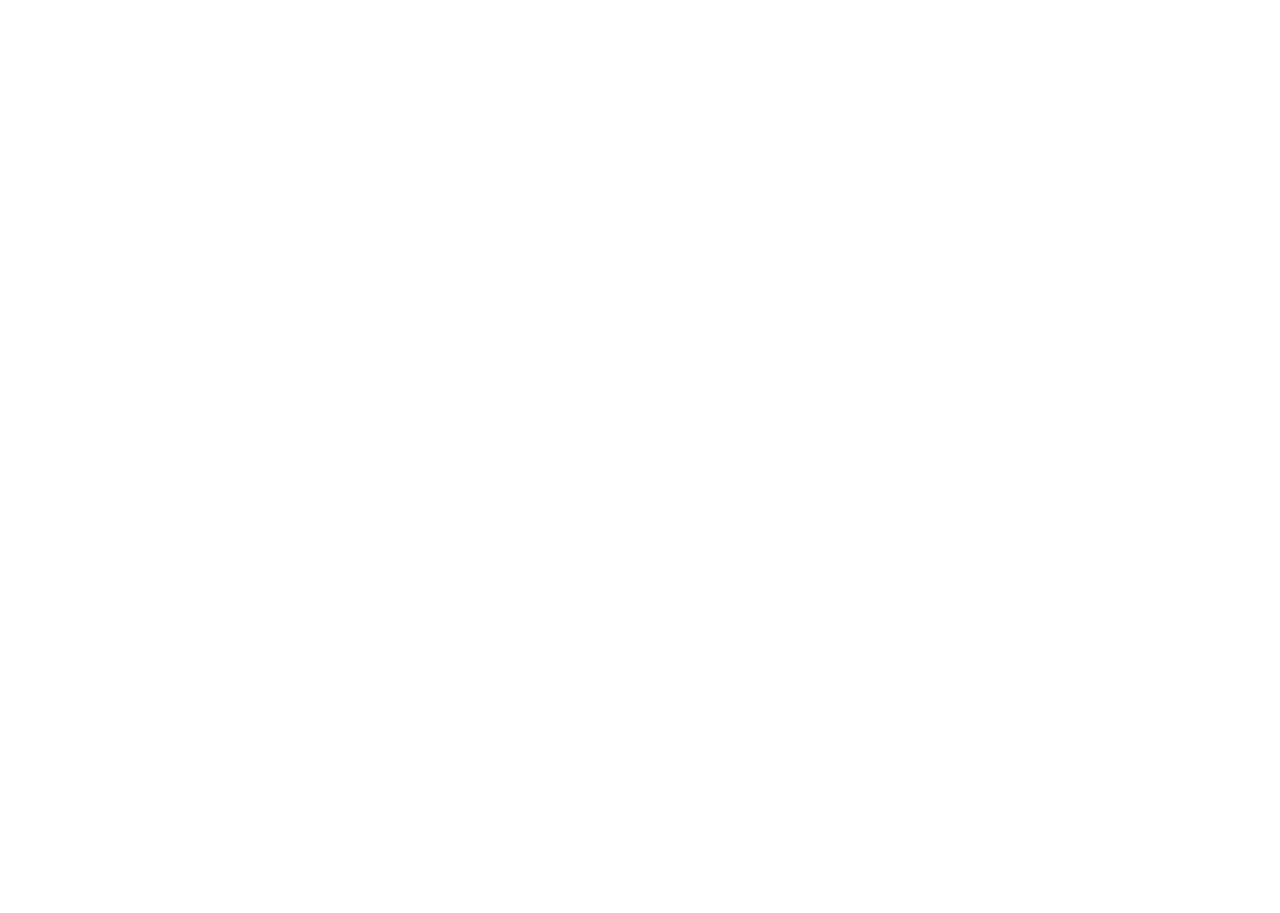
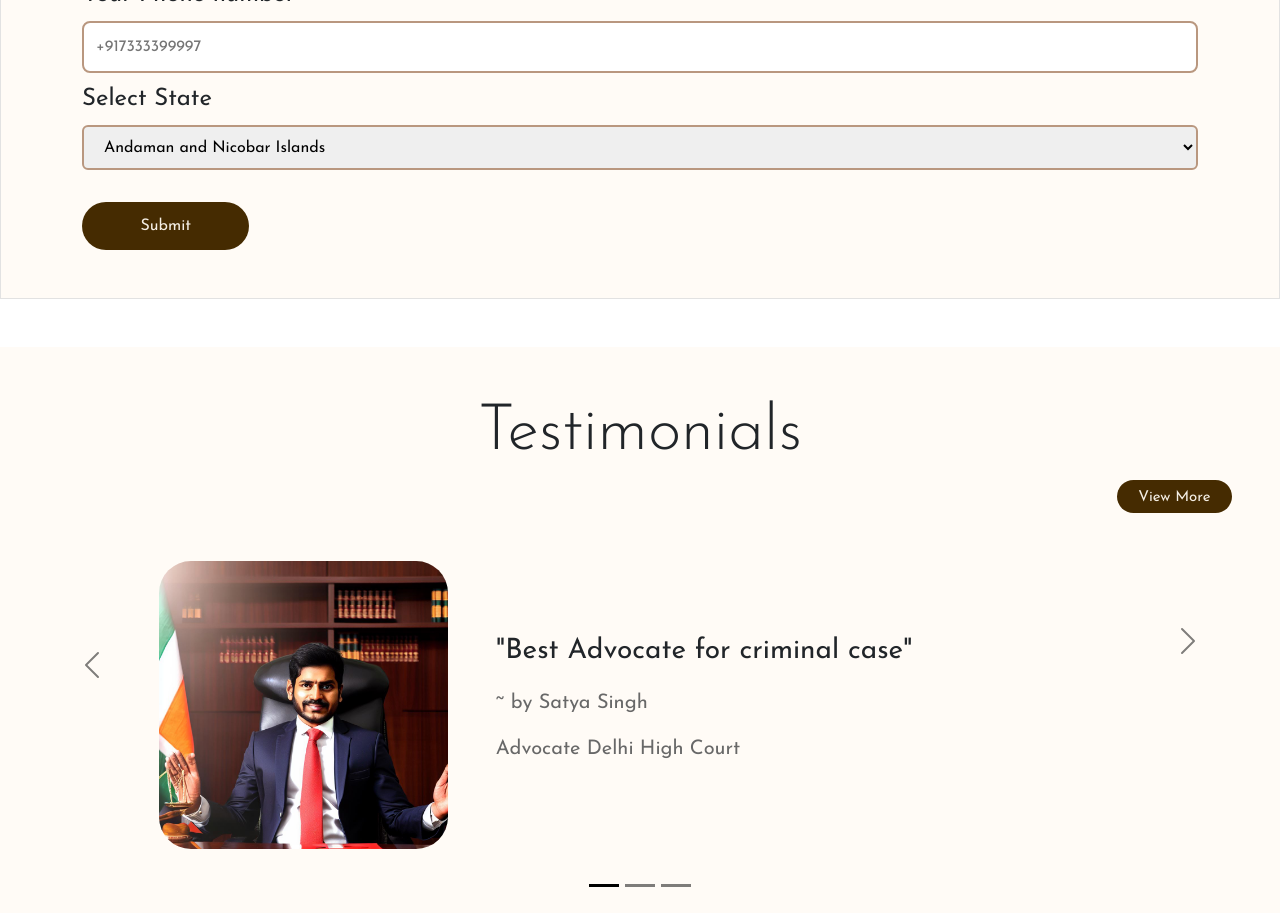
Before and after one commit to vizeerr/SIH-2023-Front-End, a React (Create React App) app: page /profile in a window 1280 px wide. Before the commit this address had no page. Shown: the part 480-1393 px from the top of the page. Before the commit the page ends 800 px from the top, so only its background shows below. Built offline with nearby package versions, Linux system fonts and the light colour scheme.

Commit message:
Add profile page

```diff
--- a/src/App.css
+++ b/src/App.css
@@ -641,71 +641,51 @@
 
 .form-comp {
   color: #212529;
-  display: flex;
-  justify-content: space-between;
   background-color: #FFFBF6;
-  box-shadow: 0px 0px 25px #00000029;
   border: 1px solid #E2E2E2;
-  border-radius: 2.5rem;
-}
-
-.left-comp {
-  padding: 2rem;
+  width: 100%;
 }
 
 .signup-heading {
   color: #452B01;
 }
 
-.signup-image {
-  width: 40%;
-  height: 50rem;
-  border-radius: 0rem 2rem 2rem 0rem;
-}
-
 .form-elements {
   padding-top: 3rem;
   display: flex;
   flex-direction: column;
+  justify-content: space-between;
 }
 
 .input-tag {
   padding: 0.75rem;
-  border-radius: 2rem;
-  border: 2px solid var(--unnamed-color-b9977f);
+  border-radius: 0.5rem;
+  border: 2px solid #B9977F;
 }
 
 .input-tag:focus {
   outline: none;
 }
 
-.signup-btn {
+.submit-btn {
   border-radius: 3rem;
   padding: 0.75rem;
   background-color: var(--brown);
   color: var(--yellight);
   margin-top: 2rem;
   font-size: 1rem;
-  width: 70%;
+  width: 15%;
   border-style: none;
 }
-
-.google-btn {
-  padding: 0.75rem;
-  display: flex;
-  align-items: center;
-  justify-content: space-evenly;
-  background-color: var(--brown);
-  color: var(--yellight);
-  border-radius: 2rem;
-  width: 70%;
-  margin-top: 1rem;
-  margin-right: auto;
-  border-style: none;
+.select-tag{
+  border: 2px solid #B9977F;
+  height: 45px;
 }
-
-.signup-btn:focus,
-.google-btn:focus {
+.select-tag:focus,
+.select-tag:active{
+  outline: none;
+}
+.submit-btn:focus{
   border-style: none;
   outline: none;
 }
@@ -722,7 +702,10 @@
     flex-direction: column-reverse;
     align-items: center;
   }
-
+  .form-comp {
+    margin-left: 0;
+    width: 100%;
+  }
   .tool-image {
     margin-bottom: 4rem;
     width: 40%;
@@ -739,10 +722,8 @@
     font-size: 1rem;
     line-height: 2rem;
   }
-
-  .google-btn,
-  .signup-btn {
-    width: 100%;
+  .submit-btn {
+    width: 50%;
   }
 
 }
@@ -772,17 +753,8 @@
     width: 60%;
   }
 
-  .form-comp {
-    display: flex;
-    flex-direction: column;
-  }
 
-  .signup-image {
-    display: none;
-  }
-
-  .google-btn,
-  .signup-btn {
+  .submit-btn {
     width: 100%;
   }
 }
--- a/src/App.js
+++ b/src/App.js
@@ -4,21 +4,16 @@
 import Service from "./pages/Service";
 import { BrowserRouter as Router, Route, Routes } from "react-router-dom";
 import TranslateComponent from "./components/TranslateComponent";
+import Contact_form from "./components/Profile-page/Contact_form";
+// import Testimonials from "./components/Profile-page/testimonials";
+import Reviews from "./components/Profile-page/Reviews";
+// import Navbar from "./components/Navbar";
 
 function App() {
   return (
     <>
-        <Router>
-          <Routes>
-            <Route exact path="/" element={<Home />} />
-            <Route exact path="services" element={<Service />} />
-            <Route path="/translate" element={<TranslateComponent />}/>
-          </Routes>
-        </Router>
-
-      {/* <Home /> */}
-      {/* <Service /> */}
-
+      <Contact_form/>
+      <Reviews/>
     </>
   );
 }
--- /dev/null
+++ b/src/components/Profile-page/Contact_form.js
@@ -0,0 +1,66 @@
+import React from 'react'
+
+function Contact_form() {
+  return (
+    <div className="form-comp container-l mt-5 mb-5 p-5 ">
+      <div className="container mt-5">
+        <div >
+        <h1 className='signup-heading'>Fill the form to get contact number </h1>
+        <form className='form-elements d-flex gap-2'>
+        <label className='fs-4' for="fname" >Your Name</label>
+        <input className='input-tag' type="text" id="fname" name="fname" placeholder='Your Name'></input>
+        <label className='fs-4' for="email">Your Email</label>
+        <input className='input-tag' type="email" id="email" name="email" placeholder='yourname@gmail.com'></input>
+        <label className='fs-4' for="phone">Your Phone number</label>
+      <input className='input-tag' type="tel" id="phone" placeholder='+917333399997' name="phone" pattern="[0-9]{3}-[0-9]{2}-[0-9]{3}"></input>
+      <label className='fs-4' for="state">Select State</label>
+         <select class="select-tag p-3 rounded  jp-form-input py-lg-2" required>
+            <option value="AN">Andaman and Nicobar Islands</option>
+            <option value="AP">Andhra Pradesh</option>
+            <option value="AR">Arunachal Pradesh</option>
+            <option value="AS">Assam</option>
+            <option value="BR">Bihar</option>
+            <option value="CH">Chandigarh</option>
+            <option value="CT">Chhattisgarh</option>
+            <option value="DN">Dadra and Nagar Haveli</option>
+            <option value="DD">Daman and Diu</option>
+            <option value="DL">Delhi</option>
+            <option value="GA">Goa</option>
+            <option value="GJ">Gujarat</option>
+            <option value="HR">Haryana</option>
+            <option value="HP">Himachal Pradesh</option>
+            <option value="JK">Jammu and Kashmir</option>
+            <option value="JH">Jharkhand</option>
+            <option value="KA">Karnataka</option>
+            <option value="KL">Kerala</option>
+            <option value="LA">Ladakh</option>
+            <option value="LD">Lakshadweep</option>
+            <option value="MP">Madhya Pradesh</option>
+            <option value="MH">Maharashtra</option>
+            <option value="MN">Manipur</option>
+            <option value="ML">Meghalaya</option>
+            <option value="MZ">Mizoram</option>
+            <option value="NL">Nagaland</option>
+            <option value="OR">Odisha</option>
+            <option value="PY">Puducherry</option>
+            <option value="PB">Punjab</option>
+            <option value="RJ">Rajasthan</option>
+            <option value="SK">Sikkim</option>
+            <option value="TN">Tamil Nadu</option>
+            <option value="TG">Telangana</option>
+            <option value="TR">Tripura</option>
+            <option value="UP">Uttar Pradesh</option>
+            <option value="UT">Uttarakhand</option>
+            <option value="WB">West Bengal</option></select>
+
+         </form>
+        <button className='submit-btn'>Submit</button>
+
+     </div>
+       </div>
+         </div>
+
+  )
+}
+
+export default Contact_form
--- /dev/null
+++ b/src/components/Profile-page/Reviews.js
@@ -0,0 +1,72 @@
+import React from 'react'
+import pavds from "../../page 1 design images/pvads.jpeg";
+
+function Reviews() {
+  return (
+    <div className='lgbag h-auto container-l mt-5 mb- p-0'>
+    <div className='w-100 text-center mt-5'>
+        <h1 className="display-3 ">Testimonials</h1>
+        <button type="button" className="btn btn-brown float-end me-5"> View More</button>
+    </div>
+
+    <div id="about" className=" carousel carousel-dark slide mt-5 w-100">
+
+    <div className="carousel-indicators">
+      <button type="button" data-bs-target="#servicesslider" data-bs-slide-to="0" className="active" aria-current="true" aria-label="Slide 1"></button>
+      <button type="button" data-bs-target="#servicesslider" data-bs-slide-to="1" aria-label="Slide 2"></button>
+      <button type="button" data-bs-target="#servicesslider" data-bs-slide-to="2" aria-label="Slide 3"></button>
+    </div>
+    <div className="container carousel-inner carol-serv">
+      <div className="carousel-item active" data-bs-interval="10000">
+        <div className="d-flex flex-row-reverse align-items-center justify-content-center">
+                <div class="w-50 m-5">
+                  <p className="text-start fs-3 ">
+                    "Best Advocate for criminal case"
+                  </p>
+                  <p className="text-start fs-5 lighttext">~ by Satya Singh</p>
+                  <p className="text-start fs-5 lighttext">Advocate Delhi High Court</p>
+                </div>
+                <img src={pavds} class="rounded-5 w-25" alt="..." />
+          </div>
+      </div>
+      <div className="carousel-item" data-bs-interval="2000">
+        <div className="d-flex flex-row-reverse align-items-center justify-content-center">
+                  <div class="w-50 m-5">
+                    <p className="text-start fs-3 ">
+                      "Best Services"
+                    </p>
+                    <p className="text-start fs-5 lighttext">~ by Aryan Sharma</p>
+                    <p className="text-start fs-5 lighttext">Advocate Allahabad High Court</p>
+                  </div>
+                  <img src={pavds} class="rounded-5 w-25" alt="..." />
+            </div>
+      </div>
+      <div className="carousel-item">
+      <div className="d-flex  flex-row-reverse align-items-center justify-content-center">
+                <div class="w-50 m-5">
+                  <p className="text-start fs-3 ">
+                   "Listens carefully and help you in all kind of divorced cases"
+                  </p>
+                  <p className="text-start fs-5 lighttext">~ by Rohan Kumar</p>
+                  <p className="text-start fs-5 lighttext">Advocate Uttarakhand High Court</p>
+                </div>
+                <img src={pavds} class="rounded-5 w-25" alt="..." />
+          </div>
+
+      </div>
+
+    <button className="carousel-control-prev" type="button" data-bs-target="#about" data-bs-slide="prev">
+      <span className="carousel-control-prev-icon" aria-hidden="true"></span>
+      <span className="visually-hidden">Previous</span>
+    </button>
+    <button className="carousel-control-next" type="button" data-bs-target="#about" data-bs-slide="next">
+      <span className="carousel-control-next-icon" aria-hidden="true"></span>
+      <span className="visually-hidden">Next</span>
+    </button>
+  </div>
+  </div>
+</div>
+  )
+}
+
+export default Reviews
```
